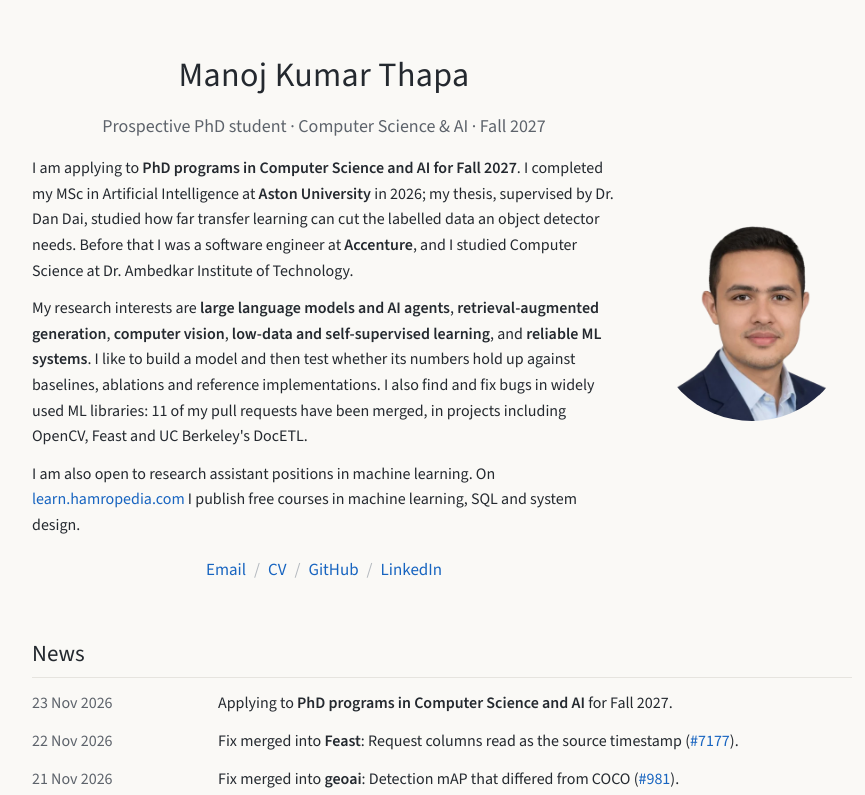
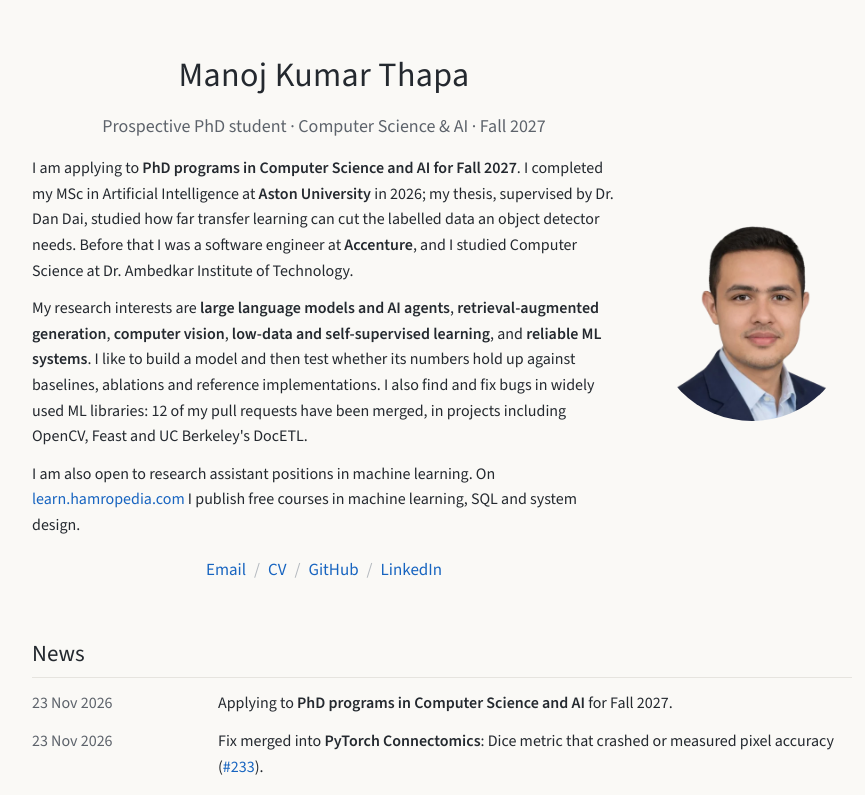
Before and after one commit to iammanoj807/profile, a React (Vite) app: page / in a window 1280 px wide. Shown: the top 795 px of the page, without its empty margins (198-1063 px from the left). Built offline with nearby package versions, Linux system fonts and the light colour scheme.

Commit message:
Add PyTorch Connectomics #233 to open source

```diff
--- a/index.html
+++ b/index.html
@@ -6,7 +6,7 @@
     <meta name="viewport" content="width=device-width, initial-scale=1.0" />
     <title>Manoj Kumar Thapa · Machine Learning</title>
     <meta name="description"
-        content="Prospective PhD student in Computer Science and AI (Fall 2027). MSc Artificial Intelligence, Aston University. Research interests: LLMs and AI agents, retrieval, computer vision, low-data and self-supervised learning, reliable ML systems. 11 merged pull requests in OpenCV, Feast, DocETL and other ML libraries.">
+        content="Prospective PhD student in Computer Science and AI (Fall 2027). MSc Artificial Intelligence, Aston University. Research interests: LLMs and AI agents, retrieval, computer vision, low-data and self-supervised learning, reliable ML systems. 12 merged pull requests in OpenCV, Feast, DocETL and other ML libraries.">
     <meta name="theme-color" content="#faf9f6">
     <link rel="canonical" href="https://iammanoj807.github.io/profile/">
 
@@ -57,7 +57,7 @@
             { "@type": "CollegeOrUniversity", "name": "Dr. Ambedkar Institute of Technology" }
         ],
         "email": "mailto:thapam807@gmail.com",
-        "description": "Prospective PhD student in Computer Science and AI (Fall 2027). MSc Artificial Intelligence, Aston University. Research interests: LLMs and AI agents, retrieval, computer vision, low-data and self-supervised learning, reliable ML systems. 11 merged pull requests in OpenCV, Feast, DocETL and other ML libraries.",
+        "description": "Prospective PhD student in Computer Science and AI (Fall 2027). MSc Artificial Intelligence, Aston University. Research interests: LLMs and AI agents, retrieval, computer vision, low-data and self-supervised learning, reliable ML systems. 12 merged pull requests in OpenCV, Feast, DocETL and other ML libraries.",
         "knowsLanguage": ["en", "ne", "hi"],
         "knowsAbout": ["Large language models", "AI agents", "Retrieval-augmented generation", "Computer vision", "Self-supervised learning", "Machine learning evaluation", "PyTorch"],
         "sameAs": [
--- a/src/data/portfolioData.js
+++ b/src/data/portfolioData.js
@@ -275,6 +275,16 @@ export const portfolioData = {
             title: "Detection mAP that differed from COCO",
             summary: "evaluate_coco_metrics broke two COCO rules: a predicted class without ground truth lowered only mAP@[0.5:0.95], and a detection whose best ground-truth box was already matched counted as a false positive even when another box qualified. On 10–40-image evaluation sets mAP@[0.5:0.95] came out too low in up to **65%** of draws; it now matches pycocotools on 1,438 random scenes.",
             tags: ["Python", "Object detection", "COCO"]
+        },
+        {
+            project: "PyTorch Connectomics",
+            area: "Biomedical image segmentation · Boston College",
+            repo: "PytorchConnectomics/pytorch_connectomics",
+            pr: 233,
+            merged: "2026-11-23",
+            title: "Dice metric that crashed or measured pixel accuracy",
+            summary: "The dice evaluation metric used torchmetrics.Dice, which torchmetrics 1.7 removed, so the test stage crashed on every fresh install; on older torchmetrics the evaluation dice was really pixel accuracy (**0.976** where the true Dice was **0.600**). It now uses an F1-score metric that matches 2TP/(2TP+FP+FN).",
+            tags: ["Python", "PyTorch", "Segmentation"]
         }
     ],
 
```
Also changed, not shown: 1 other file (tests, documents, lock files or other folders).
